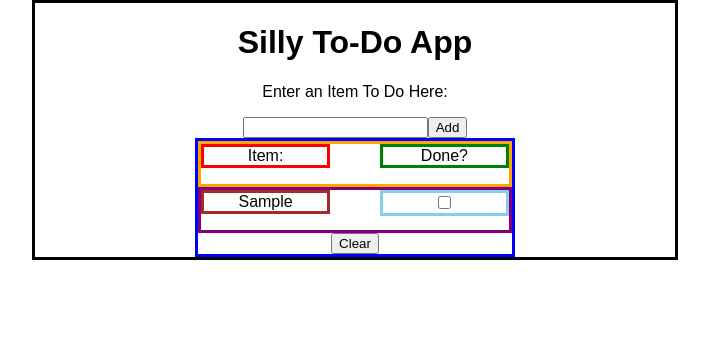
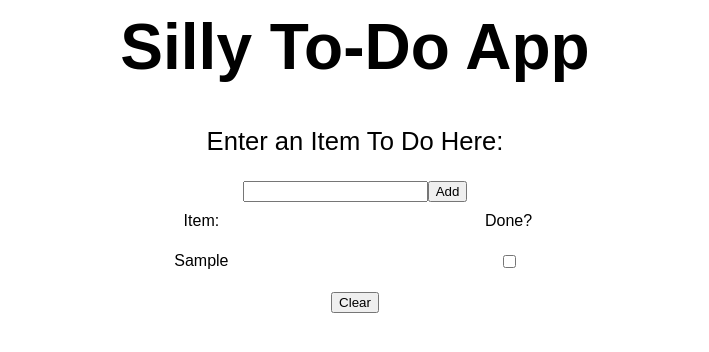
Before and after one commit to ulaura/react-todo, a React (Create React App) app: page / in a window 1280 px wide. Both pictures are taken after typing "Sample" into the empty fields and a click on the button "Add". Shown: the top 352 px of the page, without its empty margins (285-994 px from the left). Built offline with nearby package versions, Linux system fonts and the light colour scheme.

Commit message:
Added a little more CSS.

```diff
--- a/src/ToDo.css
+++ b/src/ToDo.css
@@ -1,26 +1,51 @@
+html, body, #root, .App {
+  margin: 0;
+  padding: 0;
+  height: 100%;
+}
 .container {
-  border: 3px solid black;
+  /* the scroll will disappear when the border is gone */
+  /* border: 1px solid black;  */
   margin: 0 auto;
+  padding: 0;
+  height: 100%;
   width: 50%;
 }
 
 .innerContents {
   margin: 0 auto;
-  width: 50%;
+  width: 80%;
 }
 
 h1, p, form {
   text-align: center;
 }
 
+h1 {
+  /* vw stands for viewport width */
+  /* 5vw is 5% of the viewport width */
+  margin-top: 0;
+  padding-top: 10px;
+  font-size: 5vw;
+}
+
+p {
+  font-size: 2vw;
+}
+
+form {
+  margin-bottom: 10px;
+}
+
 .listItems {
-  border: 3px solid blue;
+  margin-bottom: 10px;
+  /* border: 3px solid blue; */
 }
 
 .listHeader {
   height: 40px;
   position: relative;
-  border: 3px solid orange;
+  /* border: 3px solid orange; */
 }
 
 .itemHeader, .item {
@@ -28,7 +53,7 @@ h1, p, form {
   float: left;
   width: 40%;
   text-align: center;
-  border: 3px solid red;
+  /* border: 3px solid red; */
 }
 
 .doneHeader, .checkbox {
@@ -36,21 +61,21 @@ h1, p, form {
   float: right;
   width: 40%;
   text-align: center;
-  border: 3px solid green;
+  /* border: 3px solid green; */
 }
 
 .generatedList {
   position: relative;
   height: 40px;
-  border: 3px solid purple;
+  /* border: 3px solid purple; */
 }
 
 .item {
-  border: 3px solid brown;
+  /* border: 3px solid brown; */
 }
 
 .checkbox {
-  border: 3px solid skyblue;
+  /* border: 3px solid skyblue; */
 }
 
 .clearButton {
```
